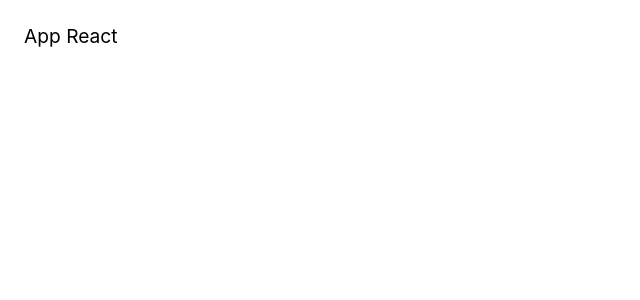
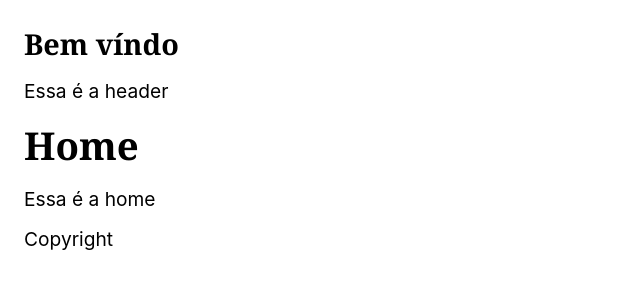
Before and after one commit to linharesg/origamid-react, a React (Vite) app in the folder 0601 router/: page / in a window 1280 px wide. Shown: the top 300 px of the page, without its empty margins (0-640 px from the left). Built offline with nearby package versions, Linux system fonts and the light colour scheme.

Commit message:
0601 router

```diff
--- a/0601 router/package.json
+++ b/0601 router/package.json
@@ -11,7 +11,8 @@
   },
   "dependencies": {
     "react": "^19.0.0",
-    "react-dom": "^19.0.0"
+    "react-dom": "^19.0.0",
+    "react-router-dom": "^7.5.0"
   },
   "devDependencies": {
     "@eslint/js": "^9.21.0",
--- a/0601 router/src/App.jsx
+++ b/0601 router/src/App.jsx
@@ -1,7 +1,23 @@
 import React from 'react';
+import { BrowserRouter, Routes, Route } from 'react-router-dom';
+import Home from './Home';
+import Sobre from './Sobre';
+import Header from './Header';
+import Footer from './Footer';
+import NaoEncontrada from './NaoEncontrada';
 
 const App = () => {
-  return <div>App React</div>;
+  return (
+    <BrowserRouter>
+      <Header />
+      <Routes>
+        <Route path="/" element={<Home />}></Route>
+        <Route path="sobre" element={<Sobre />}></Route>
+        <Route path="*" element={<NaoEncontrada />}></Route>
+      </Routes>
+      <Footer />
+    </BrowserRouter>
+  );
 };
 
 export default App;
--- /dev/null
+++ b/0601 router/src/Footer.jsx
@@ -0,0 +1,11 @@
+import React from 'react'
+
+const Footer = () => {
+  return (
+    <div>
+      <p>Copyright</p>
+    </div>
+  )
+}
+
+export default Footer
--- /dev/null
+++ b/0601 router/src/Header.jsx
@@ -0,0 +1,12 @@
+import React from 'react'
+
+const Header = () => {
+  return (
+    <div>
+      <h2>Bem víndo</h2>
+      <p>Essa é a header</p>
+    </div>
+  )
+}
+
+export default Header
--- /dev/null
+++ b/0601 router/src/Home.jsx
@@ -0,0 +1,12 @@
+import React from 'react'
+
+const Home = () => {
+  return (
+    <div>
+      <h1>Home</h1>
+      <p>Essa é a home</p>
+    </div>
+  )
+}
+
+export default Home
--- /dev/null
+++ b/0601 router/src/NaoEncontrada.jsx
@@ -0,0 +1,11 @@
+import React from 'react'
+
+const NaoEncontrada = () => {
+  return (
+    <div>
+      Página não encontrada
+    </div>
+  )
+}
+
+export default NaoEncontrada
--- /dev/null
+++ b/0601 router/src/Sobre.jsx
@@ -0,0 +1,11 @@
+import React from 'react'
+
+const Sobre = () => {
+  return (
+    <div>
+      Sobre
+    </div>
+  )
+}
+
+export default Sobre
```
Also changed, not shown: 1 other file (tests, documents, lock files or other folders).
